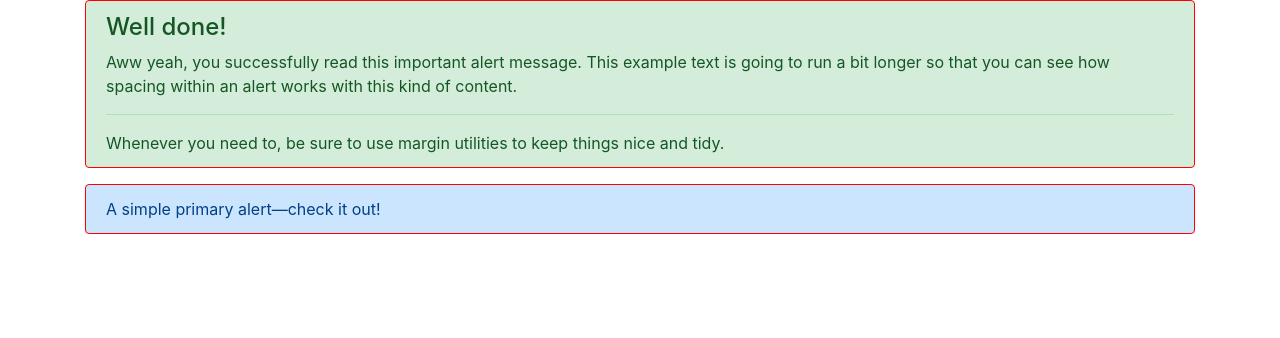
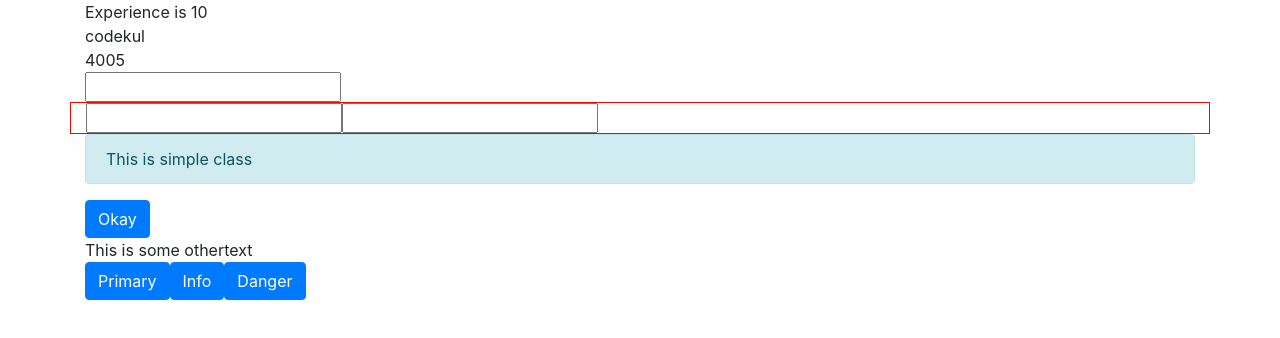
Before and after one commit to CodeKul/angular-morning-daily, an Angular app in the folder seventh-day/angular-sample-app/: page / in a window 1280 px wide. Shown: the top 338 px of the page. Built offline with nearby package versions, Linux system fonts and the light colour scheme.

Commit message:
databinding : interpolation, property and event binding

```diff
--- a/seventh-day/angular-sample-app/src/app/app.component.html
+++ b/seventh-day/angular-sample-app/src/app/app.component.html
@@ -1,7 +1,3 @@
 <div class="container">
-  <div class="row">
-    <div class="col-md-12">
-      <app-info-box></app-info-box>
-    </div>
-  </div>
+  <app-data-binding></app-data-binding>
 </div>
--- a/seventh-day/angular-sample-app/src/app/app.module.ts
+++ b/seventh-day/angular-sample-app/src/app/app.module.ts
@@ -4,12 +4,14 @@ import { NgModule } from '@angular/core';
 import { AppComponent } from './app.component';
 import { InfoBoxComponent } from './info-box/info-box.component';
 import { SimpleBoxComponent } from './info-box/simple-box.component';
+import { DataBindingComponent } from './data-binding/data-binding.component';
 
 @NgModule({
   declarations: [
     AppComponent,
     InfoBoxComponent,
-    SimpleBoxComponent
+    SimpleBoxComponent,
+    DataBindingComponent
   ],
   imports: [
     BrowserModule
--- /dev/null
+++ b/seventh-day/angular-sample-app/src/app/data-binding/data-binding.component.html
@@ -0,0 +1,48 @@
+<div class="row">
+  <div class="col-md-12">
+    Experience is {{exp}}
+  </div>
+</div>
+<div class="row">
+  <div class="col-md-12">
+    {{smTxt}}
+  </div>
+</div>
+<div class="row">
+  <div class="col-md-12">
+    {{ 45*89 }}
+  </div>
+</div>
+<div class="row">
+  <div class="col-md-12">
+    <input type="{{typ}}" >
+  </div>
+</div>
+<div class="row" [style.border]="'1px solid red'">
+  <div class="col-md-12">
+    <input [type]="'text'">
+    <input [type]="typ">
+  </div>
+</div>
+<div class="row">
+  <div class="col-md-12">
+    <div [class.alert]="true" [class.alert-info]="true" [attr.role]="'alert'">This is simple class</div>
+  </div>
+</div>
+<div class="row">
+  <div class="col-md-12">
+    <input type="button" value="Okay" class="btn btn-primary" (click)="myFn()">
+  </div>
+</div>
+<div class="row" [class]="al">
+  <div class="col-md-12">
+    This is some othertext
+  </div>
+</div>
+<div class="row">
+  <div class="col-md-12">
+    <input type="button" value="Primary" class="btn btn-primary" (click)="myAl(1)">
+    <input type="button" value="Info" class="btn btn-primary" (click)="myAl(2)">
+    <input type="button" value="Danger" class="btn btn-primary" (click)="myAl(3)">
+  </div>
+</div>
--- /dev/null
+++ b/seventh-day/angular-sample-app/src/app/data-binding/data-binding.component.ts
@@ -0,0 +1,35 @@
+import { Component, OnInit } from '@angular/core';
+
+@Component({
+  selector: 'app-data-binding',
+  templateUrl: './data-binding.component.html',
+  styleUrls: ['./data-binding.component.css']
+})
+export class DataBindingComponent {
+
+  exp = 10
+  smTxt: string = 'codekul'
+  typ = 'input'
+  brd = '1px solid red'
+  al : string
+
+  constructor() { }
+
+  myFn() {
+    let dt = new Date()
+    this.smTxt = dt.toString()
+    console.log(dt.toString())
+  }
+  myAl(ty: number) {
+    if(ty == 1) {
+      // primary
+      this.al = 'alert alert-primary'
+    }else if(ty == 2) {
+      //info
+      this.al = 'alert alert-info'
+    } else {
+      // danger
+      this.al = 'alert alert-danger'
+    }
+  }
+}
```
Also changed, not shown: seventh-day/angular-sample-app/src/app/data-binding/data-binding.component.css (added), 1 other file (tests, documents, lock files or other folders).
